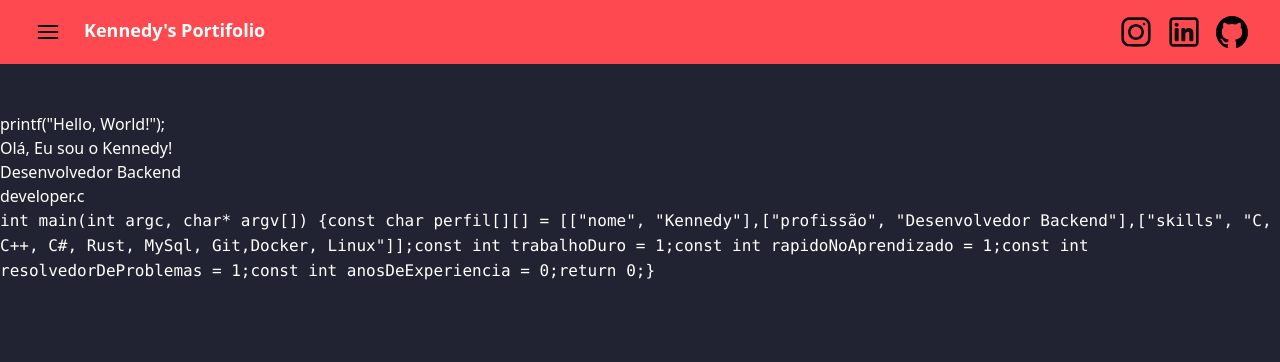
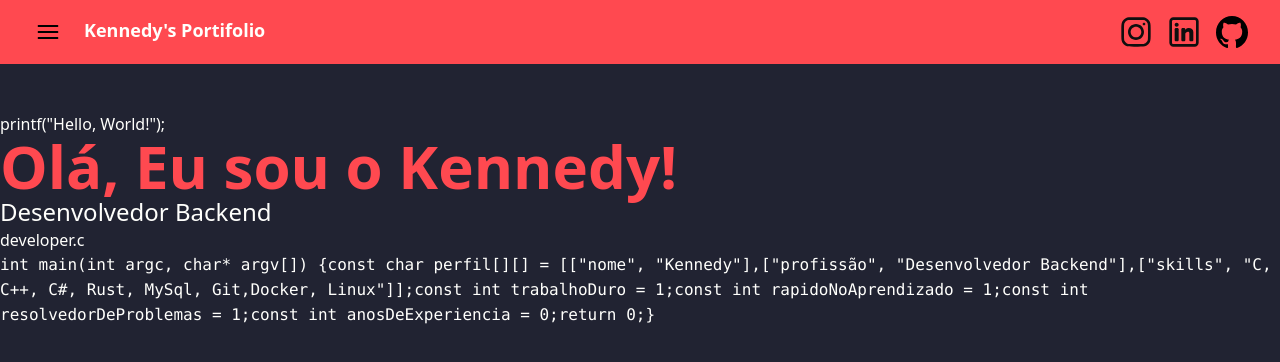
Before and after one commit to Kennedy-Miyake/mini-portifolio, a Vue app in the folder mini-portifolio/: page / in a window 1280 px wide. Shown: the top 362 px of the page. Built offline with nearby package versions, Linux system fonts and the light colour scheme.

Commit message:
css: stylized greeting div

```diff
--- a/mini-portifolio/src/views/HomePageView.vue
+++ b/mini-portifolio/src/views/HomePageView.vue
@@ -3,10 +3,10 @@
 
 <template>
     <main>
-      <div>
-        <p>printf("Hello, World!");</p>
-        <h1>Olá, Eu sou o Kennedy!</h1>
-        <h4>Desenvolvedor Backend</h4>
+      <div class="text-[#fffffc]">
+        <p class="text-1xl">printf("Hello, World!");</p>
+        <h1 class="text-6xl text-[#ff4950] font-bold">Olá, Eu sou o Kennedy!</h1>
+        <h4 class="text-2xl font-medium">Desenvolvedor Backend</h4>
       </div>
       <div>
         <!--barra de clique-->
```
